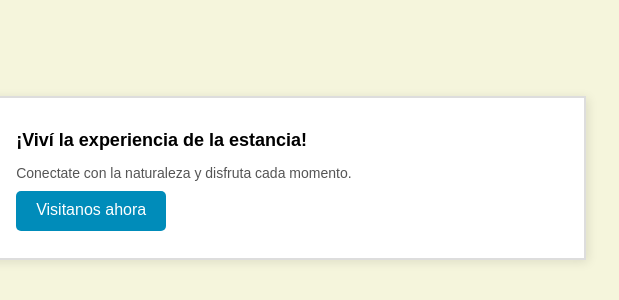
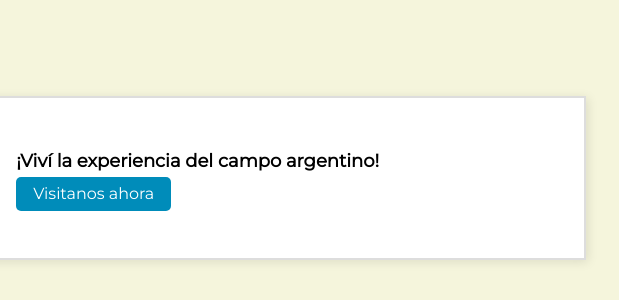
Before and after one commit to irinaspinoso/anuncio, a plain HTML site: page index.html in a window 1280 px wide. Shown: the part 222-522 px from the top of the page, 440-1059 px from the left. Drawn offline with Linux system fonts and the light colour scheme.

Commit message:
Add files via upload

```diff
--- a/index.html
+++ b/index.html
@@ -4,10 +4,14 @@
     <meta charset="UTF-8">
     <meta name="viewport" content="width=device-width, initial-scale=1.0">
     <title>Anuncio Estancia La Frontera</title>
+<link rel="preconnect" href="https://fonts.googleapis.com">
+<link rel="preconnect" href="https://fonts.gstatic.com" crossorigin>
+<link href="https://fonts.googleapis.com/css2?family=Montserrat&display=swap" rel="stylesheet">
+
     <style>
         body {
-            font-family: Arial, sans-serif;
-            background-color: #f5f5dc;
+  			font-family: "Montserrat", sans-serif;
+			background-color: #f5f5dc;
             display: flex;
             justify-content: center;
             align-items: center;
@@ -52,7 +56,7 @@
 
         .cta {
 			display: inline-block;
-			padding: 10px 20px;
+			padding: 7px 17px;
 			background-color: #008CBA;
 			color: white;
 			text-decoration: none;
@@ -96,8 +100,7 @@
     <div class="ad-container">
         <img src="Copia de logoestancia.png" alt="Logo Estancia La Frontera" class="logo">
         <div class="text-container">
-            <h2>¡Viví la experiencia de la estancia!</h2>
-            <p>Conectate con la naturaleza y disfruta cada momento.</p>
+            <h2>¡Viví la experiencia del campo argentino!</h2>
             <a href="https://irinaspinoso.github.io/sitio-web---Estancia-La-Frontera/" target="_blank" class="cta">Visitanos ahora</a>
         </div>
     </div>
```
